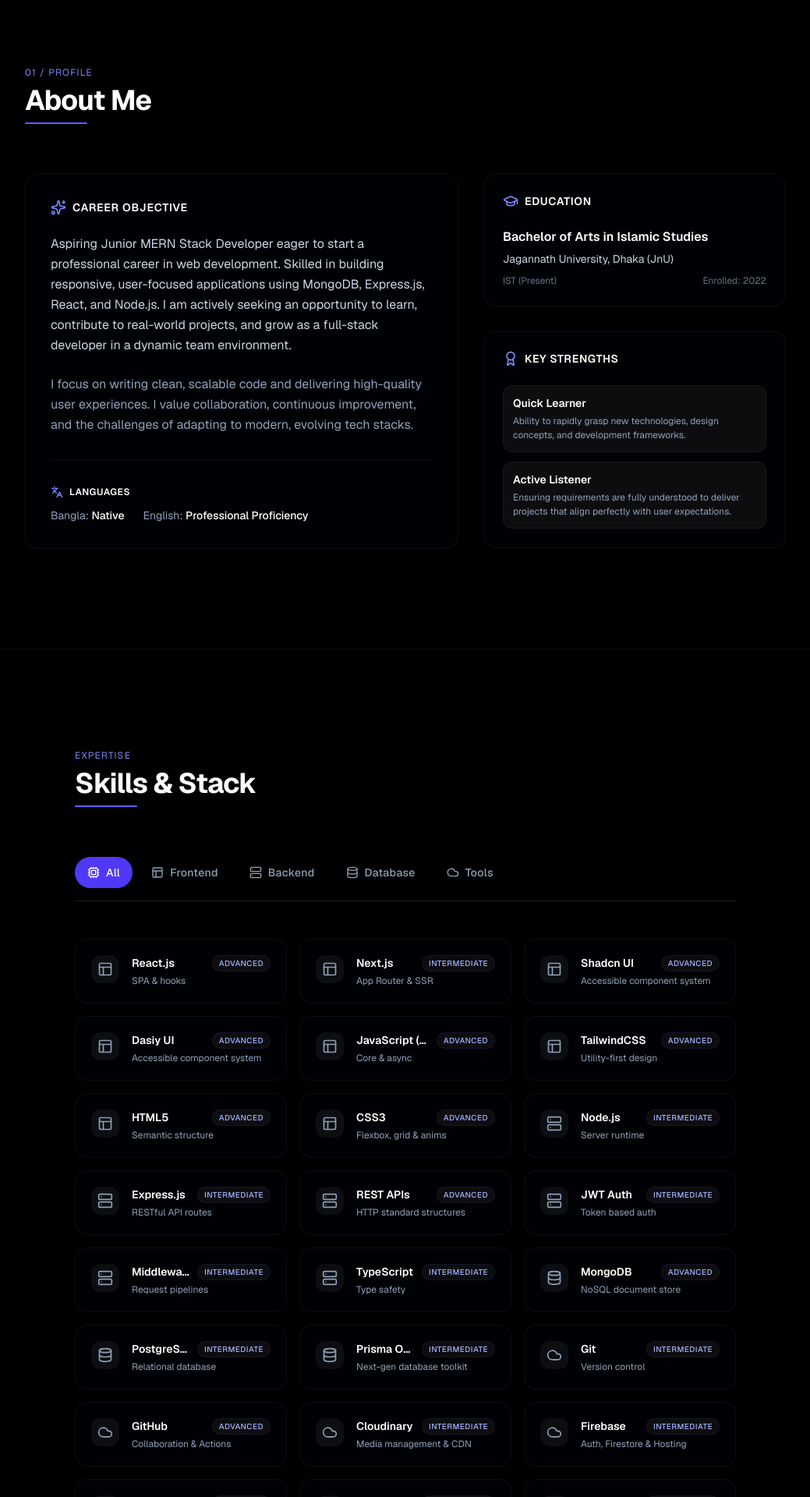
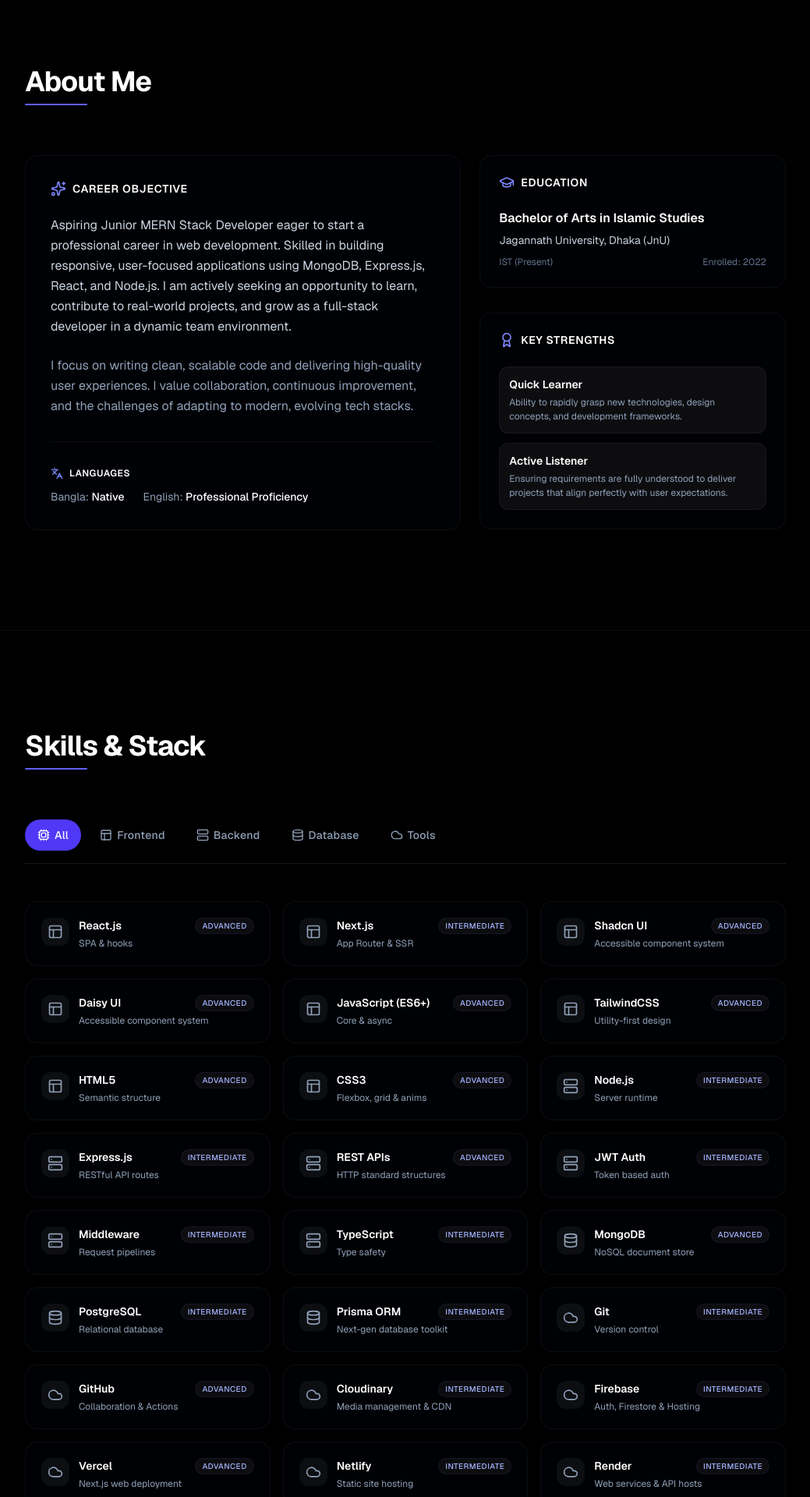
Before and after one commit to Shajidaa/portfolio-Shajida, a Next.js app: page / in a window 1280 px wide. Shown: the part 880-2800 px from the top of the page at 78% size, without its empty margins (120-1159 px from the left). Built offline with nearby package versions, Linux system fonts and the light colour scheme.

Commit message:
update the resume link

```diff
--- a/src/components/About.tsx
+++ b/src/components/About.tsx
@@ -18,19 +18,19 @@ export default function About() {
       <div className="max-w-5xl mx-auto px-6">
         {/* Section Heading */}
         <div className="flex flex-col gap-2 mb-16">
-          <span className="text-xs font-mono text-indigo-400 tracking-widest uppercase">01 / Profile</span>
+
           <h2 className="text-3xl sm:text-4xl font-bold tracking-tight text-white select-none">About Me</h2>
           <div className="h-[2px] w-20 bg-indigo-500 rounded" />
         </div>
 
-        <div className="grid grid-cols-1 md:grid-cols-12 gap-8 items-start">
+        <div className="grid grid-cols-1 md:grid-cols-12 gap-6 items-start">
           {/* Objective Statement & Brief Introduction */}
           <motion.div
             variants={cardVariants}
             initial="hidden"
             whileInView="visible"
             viewport={{ once: true, margin: "-100px" }}
-            className="md:col-span-7 flex flex-col gap-6 text-slate-300 bg-slate-950/20 border border-white/5 hover:border-indigo-500/20 p-8 rounded-2xl backdrop-blur-sm transition-all duration-300 group"
+            className="md:col-span-7 flex flex-col gap-6 text-slate-300 bg-slate-950/20 border border-white/5 hover:border-indigo-500/20 p-5 sm:p-8 rounded-2xl backdrop-blur-sm transition-all duration-300 group"
           >
             <div className="flex items-center gap-2 text-white">
               <Sparkles className="w-5 h-5 text-indigo-400" />
--- a/src/components/Contact.tsx
+++ b/src/components/Contact.tsx
@@ -80,7 +80,7 @@ export default function Contact() {
   const socialLinks = [
     {
       name: "GitHub",
-      url:"https://github.com/Shajidaa",
+      url: "https://github.com/Shajidaa",
       icon: GithubIcon,
       colorClass: "hover:text-white hover:bg-white/10 hover:border-white/20",
     },
@@ -89,11 +89,11 @@ export default function Contact() {
       url: "https://www.linkedin.com/in/shajida-akter-lopa/",
       icon: LinkedinIcon,
       colorClass: "hover:text-blue-400 hover:bg-blue-500/10 hover:border-blue-500/20",
-    },{
-      name:"Facebook",
-      url:"https://www.facebook.com/profile.php?id=61564677698432",
+    }, {
+      name: "Facebook",
+      url: "https://www.facebook.com/profile.php?id=61564677698432",
       icon: FaFacebook,
-            colorClass: "hover:text-white hover:bg-white/10 hover:border-white/20",
+      colorClass: "hover:text-white hover:bg-white/10 hover:border-white/20",
     }
 
   ];
@@ -104,7 +104,7 @@ export default function Contact() {
       <div className="max-w-5xl mx-auto px-6">
         {/* Section Heading */}
         <div className="flex flex-col gap-2 mb-16">
-          <span className="text-xs font-mono text-indigo-400 tracking-widest uppercase">Connect</span>
+
           <h2 className="text-3xl sm:text-4xl font-bold tracking-tight text-white select-none">Get In Touch</h2>
           <div className="h-[2px] w-20 bg-indigo-500 rounded" />
         </div>
@@ -165,12 +165,12 @@ export default function Contact() {
           whileInView={{ opacity: 1 }}
           viewport={{ once: true }}
           transition={{ delay: 0.3 }}
-          className="flex flex-col items-center justify-center p-8 rounded-2xl bg-slate-950/10 border border-white/5 text-center backdrop-blur-sm"
+          className="flex flex-col items-center justify-center p-5 sm:p-8 rounded-2xl bg-slate-950/10 border border-white/5 text-center backdrop-blur-sm"
         >
           <h3 className="text-sm font-mono text-slate-500 uppercase tracking-widest mb-6 font-semibold">
             Social Networks
           </h3>
-          <div className="flex items-center gap-4">
+          <div className="flex flex-wrap items-center justify-center gap-3">
             {socialLinks.map((soc) => {
               const Icon = soc.icon;
               return (
@@ -179,7 +179,7 @@ export default function Contact() {
                   href={soc.url}
                   target="_blank"
                   rel="noreferrer"
-                  className={`flex items-center gap-2 px-5 py-3 border border-white/5 bg-white/5 rounded-full text-slate-300 transition-all duration-300 ${soc.colorClass} group`}
+                  className={`flex items-center gap-2 px-4 py-2.5 border border-white/5 bg-white/5 rounded-full text-slate-300 transition-all duration-300 ${soc.colorClass} group`}
                 >
                   <Icon className="w-4 h-4 transition-transform group-hover:scale-110" />
                   <span className="text-xs font-semibold tracking-wider uppercase font-mono">{soc.name}</span>
--- a/src/components/Experience.tsx
+++ b/src/components/Experience.tsx
@@ -17,7 +17,7 @@ export default function Experience() {
       <div className="max-w-5xl mx-auto px-6">
         {/* Section Heading */}
         <div className="flex flex-col gap-2 mb-16">
-          <span className="text-xs font-mono text-indigo-400 tracking-widest uppercase">04 / Journey</span>
+
           <h2 className="text-3xl sm:text-4xl font-bold tracking-tight text-white select-none">Work Experience</h2>
           <div className="h-[2px] w-20 bg-indigo-500 rounded" />
         </div>
@@ -36,7 +36,7 @@ export default function Experience() {
             className="relative group"
           >
             {/* Timeline node icon */}
-            <span className="absolute -left-[45px] md:-left-[53px] top-1.5 flex h-8 w-8 items-center justify-center rounded-full bg-black border border-indigo-500/30 text-indigo-400 group-hover:border-indigo-400 group-hover:text-white transition-colors duration-300 shadow-[0_0_15px_rgba(99,102,241,0.1)]">
+            <span className="absolute -left-[41px] md:-left-[53px] top-1.5 flex h-8 w-8 items-center justify-center rounded-full bg-black border border-indigo-500/30 text-indigo-400 group-hover:border-indigo-400 group-hover:text-white transition-colors duration-300 shadow-[0_0_15px_rgba(99,102,241,0.1)]">
               <Briefcase className="w-4 h-4" />
             </span>
 
--- a/src/components/Hero.tsx
+++ b/src/components/Hero.tsx
@@ -191,7 +191,7 @@ export default function Hero() {
           </motion.p>
 
           {/* Social Links & Resume Download */}
-          <motion.div variants={itemVariants} className="flex items-center gap-4 mb-8">
+          <motion.div variants={itemVariants} className="flex flex-wrap items-center justify-center gap-3 mb-8">
             <a
               href="https://github.com/Shajidaa"
               target="_blank"
@@ -219,7 +219,7 @@ export default function Hero() {
               <FaFacebook className="text-xl" />
             </a>
             <a
-              href="https://drive.google.com/uc?export=download&id=19AytXCcQ9LebUKAEHFxeLbOOQy-chz85"
+              href="https://drive.google.com/uc?export=download&id=1bOSTW3WcANeeS5E3Q9ovLFR9Ohsm3YC1"
               download
               onClick={handleResumeClick}
               className="inline-flex items-center gap-2 px-5 py-3 rounded-full bg-slate-900/80 border border-slate-800 text-slate-300 hover:text-white hover:border-purple-500/50 hover:bg-purple-500/10 text-sm font-medium transition-all"
--- a/src/components/Navbar.tsx
+++ b/src/components/Navbar.tsx
@@ -146,7 +146,7 @@ export default function Navbar() {
             animate={{ opacity: 1, y: 0 }}
             exit={{ opacity: 0, y: -20 }}
             transition={{ duration: 0.3 }}
-            className="fixed inset-0 z-40 bg-black flex flex-col justify-center px-2 md:px-16"
+            className="fixed inset-0 z-40 bg-black flex flex-col justify-center px-8 md:px-16"
           >
             {/* Architectural Grid for mobile menu overlay */}
             <div className="absolute inset-0 bg-size-[60px_60px] pointer-events-none opacity-[0.04] bg-[linear-gradient(to_right,rgba(255,255,255,0.05)_1px,transparent_1px),linear-gradient(to_bottom,rgba(255,255,255,0.05)_1px,transparent_1px)] z-0" />
@@ -162,7 +162,7 @@ export default function Navbar() {
                   transition={{ delay: idx * 0.08, type: "spring", stiffness: 100 }}
                   href={link.href}
                   onClick={(e) => handleScroll(e, link.href)}
-                  className="text-sm font-semibold tracking-tight text-slate-300 hover:text-white hover:translate-x-2 transition-all duration-300 flex items-center justify-between group"
+                  className="text-2xl font-semibold tracking-tight text-slate-300 hover:text-white hover:translate-x-2 transition-all duration-300 flex items-center justify-between group py-2"
                 >
                   <span>{link.name}</span>
                   <ArrowUpRight className="w-8 h-8 opacity-0 group-hover:opacity-100 group-hover:text-indigo-400 transition-all duration-300" />
--- a/src/components/Projects.tsx
+++ b/src/components/Projects.tsx
@@ -1,7 +1,7 @@
 "use client";
 
 import { motion, Variants } from "framer-motion";
-import { ExternalLink,  Layers, Sparkles } from "lucide-react";
+import { ExternalLink, Layers, Sparkles } from "lucide-react";
 import { FaGithub } from "react-icons/fa";
 
 interface Project {
@@ -92,20 +92,21 @@ export default function Projects() {
   };
 
   return (
-    <section id="projects" className="relative py-28 md:py-36 z-10 border-t border-white/10 bg-neutral-950 overflow-hidden">
+    <section id="projects" className="relative py-24 md:py-32 z-10 border-t border-white/5 bg-black/90 overflow-hidden">
       <div className="absolute top-1/3 left-5 w-80 h-80 bg-indigo-600/10 rounded-full blur-3xl pointer-events-none" />
       <div className="absolute bottom-1/3 right-5 w-80 h-80 bg-violet-600/10 rounded-full blur-3xl pointer-events-none" />
 
-      <div className="max-w-6xl mx-auto px-6 relative z-10">
-        <div className="flex flex-col items-center text-center gap-3 mb-16">
-          <div className="inline-flex items-center gap-2 px-3 py-1 rounded-full bg-indigo-500/10 border border-indigo-500/20 text-indigo-400 text-xs font-mono tracking-widest uppercase">
+      <div className="max-w-5xl mx-auto px-6 relative z-10">
+        <div className="flex flex-col gap-2 mb-16">
+          <div className="inline-flex items-center gap-2 px-3 py-1 rounded-full bg-indigo-500/10 border border-indigo-500/20 text-indigo-400 text-xs font-mono tracking-widest uppercase w-fit">
             <Sparkles className="w-3.5 h-3.5" />
-            <span>Portfolio / 03</span>
+
           </div>
           <h2 className="text-3xl sm:text-4xl font-extrabold tracking-tight text-white">
             Featured <span className="text-transparent bg-clip-text bg-gradient-to-r from-indigo-400 to-violet-400">Projects</span>
           </h2>
-          <p className="text-slate-400 text-xs sm:text-sm max-w-lg">
+          <div className="h-[2px] w-20 bg-indigo-500 rounded" />
+          <p className="text-slate-400 text-xs sm:text-sm max-w-lg mt-1">
             High-performance web applications built with modern architectures, clean UI, and robust backend integrations.
           </p>
         </div>
@@ -115,7 +116,7 @@ export default function Projects() {
           initial="hidden"
           whileInView="visible"
           viewport={{ once: true, margin: "-60px" }}
-          className="grid grid-cols-1 md:grid-cols-2 lg:grid-cols-3 gap-6"
+          className="grid grid-cols-1 sm:grid-cols-2 lg:grid-cols-3 gap-5 sm:gap-6"
         >
           {projectsList.map((project) => (
             <motion.div
@@ -127,7 +128,7 @@ export default function Projects() {
 
               {/* Minimalist Thumbnail Header */}
               {project.image && (
-                <div className="relative w-full h-44 overflow-hidden border-b border-white/10 bg-neutral-900">
+                <div className="relative w-full h-36 sm:h-44 overflow-hidden border-b border-white/10 bg-neutral-900">
                   <div className="absolute inset-0 bg-gradient-to-t from-neutral-950 via-transparent to-transparent z-10 opacity-40" />
                   <img
                     src={project.image}
--- a/src/components/Skills.tsx
+++ b/src/components/Skills.tsx
@@ -20,7 +20,7 @@ const skillsList: Skill[] = [
   { name: "React.js", category: "frontend", level: "Advanced", desc: "SPA & hooks" },
   { name: "Next.js", category: "frontend", level: "Intermediate", desc: "App Router & SSR" },
   { name: "Shadcn UI", category: "frontend", level: "Advanced", desc: "Accessible component system" },
-  { name: "Dasiy UI", category: "frontend", level: "Advanced", desc: "Accessible component system" },
+  { name: "Daisy UI", category: "frontend", level: "Advanced", desc: "Accessible component system" },
   { name: "JavaScript (ES6+)", category: "frontend", level: "Advanced", desc: "Core & async" },
   { name: "TailwindCSS", category: "frontend", level: "Advanced", desc: "Utility-first design" },
   { name: "HTML5", category: "frontend", level: "Advanced", desc: "Semantic structure" },
@@ -69,10 +69,10 @@ export default function Skills() {
 
   return (
     <section id="skills" className="relative py-24 md:py-32 z-10 border-t border-white/5 bg-black/90">
-      <div className="max-w-4xl mx-auto px-6">
+      <div className="max-w-5xl mx-auto px-6">
         {/* Section Heading */}
         <div className="flex flex-col gap-2 mb-16">
-          <span className="text-xs font-mono text-indigo-400 tracking-widest uppercase"> Expertise</span>
+
           <h2 className="text-3xl sm:text-4xl font-bold tracking-tight text-white select-none">Skills & Stack</h2>
           <div className="h-[2px] w-20 bg-indigo-500 rounded" />
         </div>
@@ -88,7 +88,7 @@ export default function Skills() {
                 key={cat.id}
                 onClick={() => setActiveCategory(cat.id)}
                 className={cn(
-                  "relative flex items-center gap-2 px-4 py-2.5 rounded-full text-sm font-medium tracking-wide transition-colors duration-300",
+                  "relative flex items-center gap-1.5 px-3 py-2 sm:px-4 sm:py-2.5 rounded-full text-xs sm:text-sm font-medium tracking-wide transition-colors duration-300",
                   isActive ? "text-white" : "text-slate-400 hover:text-white"
                 )}
               >
@@ -110,7 +110,7 @@ export default function Skills() {
         {/* Skills Grid */}
         <motion.div
           layout
-          className="grid grid-cols-1 sm:grid-cols-2 md:grid-cols-3 gap-4"
+          className="grid grid-cols-2 sm:grid-cols-2 md:grid-cols-3 gap-3 sm:gap-4"
         >
           <AnimatePresence mode="popLayout">
             {filteredSkills.map((skill) => (
@@ -121,7 +121,7 @@ export default function Skills() {
                 animate={{ opacity: 1, scale: 1 }}
                 exit={{ opacity: 0, scale: 0.9 }}
                 transition={{ duration: 0.2 }}
-                className="group relative flex items-start gap-4 p-5 rounded-2xl bg-slate-950/20 border border-white/5 hover:border-indigo-500/20 hover:bg-slate-950/40 transition-all duration-300 backdrop-blur-sm"
+                className="group relative flex items-start gap-3 p-3 sm:p-5 rounded-2xl bg-slate-950/20 border border-white/5 hover:border-indigo-500/20 hover:bg-slate-950/40 transition-all duration-300 backdrop-blur-sm"
               >
                 {/* Decorative glowing border effect on hover */}
                 <div className="absolute inset-0 rounded-2xl border border-indigo-500/0 group-hover:border-indigo-500/10 pointer-events-none transition-colors duration-300" />
@@ -139,7 +139,7 @@ export default function Skills() {
                     <h3 className="text-sm font-semibold text-white truncate font-sans group-hover:text-indigo-200 transition-colors">
                       {skill.name}
                     </h3>
-                    <span className="text-[10px] font-mono font-medium px-2 py-0.5 rounded-full bg-white/5 text-indigo-300 border border-indigo-500/10 uppercase tracking-wider">
+                    <span className="hidden sm:inline text-[10px] font-mono font-medium px-2 py-0.5 rounded-full bg-white/5 text-indigo-300 border border-indigo-500/10 uppercase tracking-wider shrink-0">
                       {skill.level}
                     </span>
                   </div>
```
Lines whose indentation alone changed are shown as unchanged.
